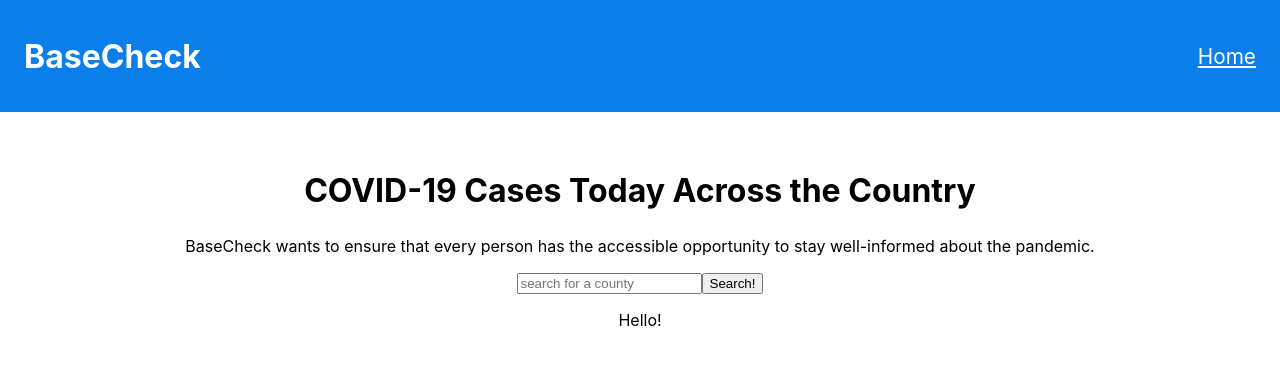
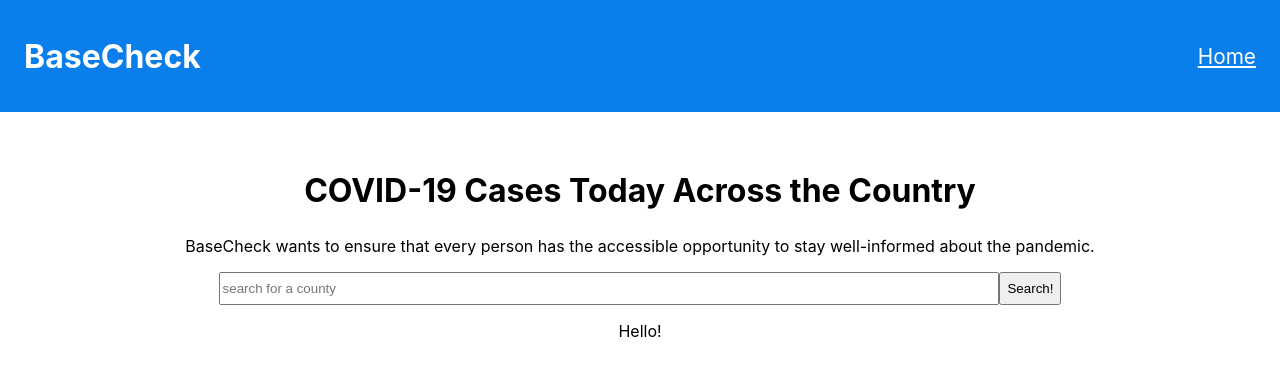
Before and after one commit to autumn-info-442a/team-b, a React (Create React App) app in the folder my-app/: page / in a window 1280 px wide. Shown: the top 376 px of the page. Built offline with nearby package versions, Linux system fonts and the light colour scheme.

Commit message:
Add page display for search when no results are found

```diff
--- a/my-app/src/App.css
+++ b/my-app/src/App.css
@@ -16,6 +16,22 @@
 
 .list {
   width: 80%;
+}
+
+.empty-list {
+  display: flex;
+  justify-content: center;
+  align-items: center;
+  flex-direction: column;
+}
+
+.search {
+  width: 85%;
+  height: 2em;
+}
+
+.search-button {
+  height: 2.5em;
 }
 
 .card-container {
--- a/my-app/src/App.js
+++ b/my-app/src/App.js
@@ -48,8 +48,8 @@ function HomePage() {
       <div className="page-header">
         <h2>COVID-19 Cases Today Across the Country</h2>
         <p>BaseCheck wants to ensure that every person has the accessible opportunity to stay well-informed about the pandemic.</p>
-        <input type="text" value={input} placeHolder="search for a county" onChange={e => setInput(e.target.value)}></input>
-        <button onClick={handleSearch}>Search!</button>
+        <input type="text" value={input} placeHolder="search for a county" onChange={e => setInput(e.target.value)} className="search"></input>
+        <button className="search-button" onClick={handleSearch}>Search!</button>
       </div>
       {search !== "" ? <CountyCardList counties={counties} search={search}/> : <CountyCardList/>}
       <div>
@@ -66,7 +66,7 @@ function CountyCardList(props) {
     if (props.counties.length > 0) {
       return (
         <div className="list">
-        <p>{props.counties.length} search results found...</p>
+          <p>{props.counties.length} search results found for "{props.search}"</p>
         <div className="card-container">
 
         </div>
@@ -74,8 +74,9 @@ function CountyCardList(props) {
       );
     } else {
       return (
-        <div className="list">
-        <p>Unfortunately, we have no results for "{props.search}"</p>
+        <div className="empty-list">
+          <p>Unfortunately, we have no results for "{props.search}"</p>
+          <img src="error.jpg"></img>
         </div>
       );
     }
```
Also changed, not shown: my-app/public/error.jpg (added).
